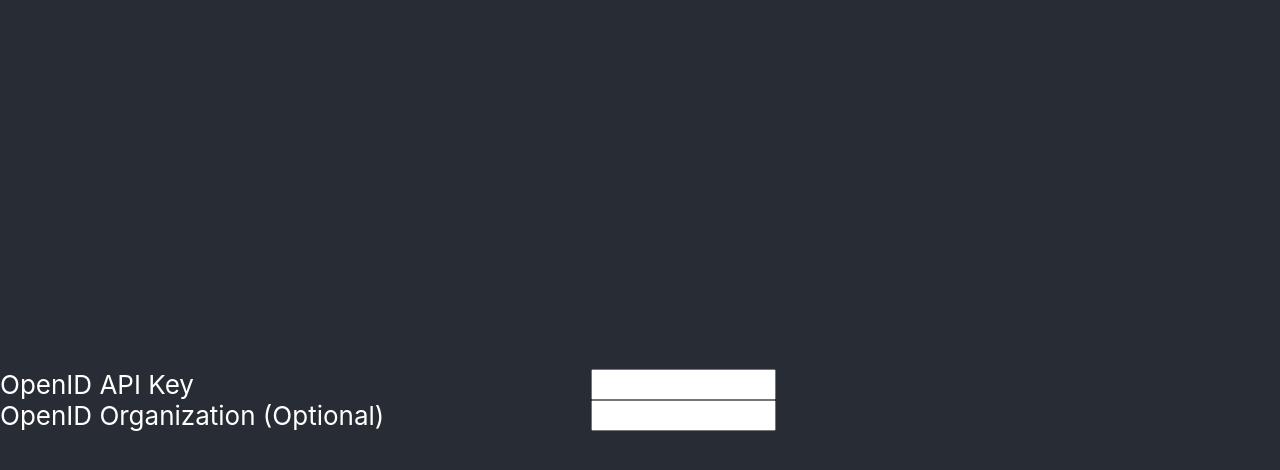
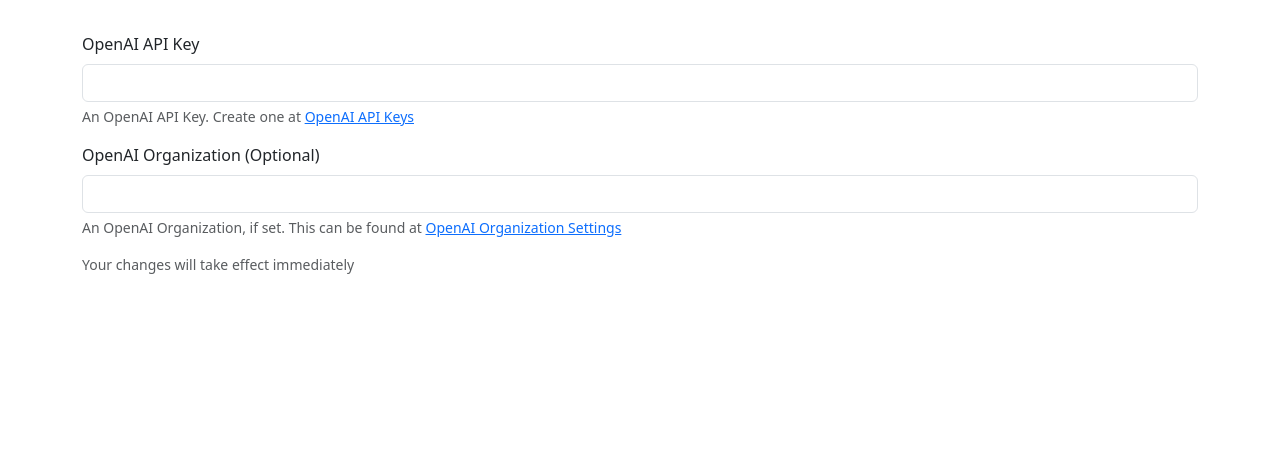
Before and after one commit to dpankros/cs410_project, a React (Create React App) app: page / in a window 1280 px wide. Shown: the top 470 px of the page. Built offline with nearby package versions, Linux system fonts and the light colour scheme.

Commit message:
Update: layout of the settings page Update: Remove most of the logging

```diff
--- a/src/menu/App.css
+++ b/src/menu/App.css
@@ -1,38 +1,38 @@
-.App {
-  text-align: center;
-}
+/*.App {*/
+/*  text-align: center;*/
+/*}*/
 
-.App-logo {
-  height: 40vmin;
-  pointer-events: none;
-}
+/*.App-logo {*/
+/*  height: 40vmin;*/
+/*  pointer-events: none;*/
+/*}*/
 
-@media (prefers-reduced-motion: no-preference) {
-  .App-logo {
-    animation: App-logo-spin infinite 20s linear;
-  }
-}
+/*@media (prefers-reduced-motion: no-preference) {*/
+/*  .App-logo {*/
+/*    animation: App-logo-spin infinite 20s linear;*/
+/*  }*/
+/*}*/
 
-.App-header {
-  background-color: #282c34;
-  min-height: 100vh;
-  display: flex;
-  flex-direction: column;
-  align-items: center;
-  justify-content: center;
-  font-size: calc(10px + 2vmin);
-  color: white;
-}
+/*.App-header {*/
+/*  background-color: #282c34;*/
+/*  min-height: 100vh;*/
+/*  display: flex;*/
+/*  flex-direction: column;*/
+/*  align-items: center;*/
+/*  justify-content: center;*/
+/*  font-size: calc(10px + 2vmin);*/
+/*  color: white;*/
+/*}*/
 
-.App-link {
-  color: #61dafb;
-}
+/*.App-link {*/
+/*  color: #61dafb;*/
+/*}*/
 
-@keyframes App-logo-spin {
-  from {
-    transform: rotate(0deg);
-  }
-  to {
-    transform: rotate(360deg);
-  }
-}
+/*@keyframes App-logo-spin {*/
+/*  from {*/
+/*    transform: rotate(0deg);*/
+/*  }*/
+/*  to {*/
+/*    transform: rotate(360deg);*/
+/*  }*/
+/*}*/
--- a/src/settings/App.css
+++ b/src/settings/App.css
@@ -1,69 +1,72 @@
-.App {
-  text-align: center;
-  width: 100%;
+body {
+    padding-top: 2em;
+}
+/*.App {*/
+/*  text-align: center;*/
+/*  width: 100%;*/
 
-}
+/*}*/
 
-.App-logo {
-  height: 40vmin;
-  pointer-events: none;
-}
+/*.App-logo {*/
+/*  height: 40vmin;*/
+/*  pointer-events: none;*/
+/*}*/
 
-@media (prefers-reduced-motion: no-preference) {
-  .App-logo {
-    animation: App-logo-spin infinite 20s linear;
-  }
-}
+/*@media (prefers-reduced-motion: no-preference) {*/
+/*  .App-logo {*/
+/*    animation: App-logo-spin infinite 20s linear;*/
+/*  }*/
+/*}*/
 
-.App-header {
-  background-color: #282c34;
-  min-height: 100vh;
-  display: flex;
-  flex-direction: column;
-  align-items: center;
-  justify-content: center;
-  font-size: calc(10px + 2vmin);
-  color: white;
-}
-.settings.form-container {
-  width: 100%;
-  background-color: #282c34;
-  min-height: 100vh;
-  display: flex;
-  flex-direction: column;
-  align-items: flex-start;
-  justify-content: center;
-  font-size: calc(10px + 2vmin);
-  color: white;
-}
-.form {
-  width: 100%;
-}
-.form-row {
-  width: 100%;
-  display: flex;
-  flex-direction: row;
-  justify-content: center;
-}
-.form-label {
-  display: flex;
-  flex-grow: 1;
-  width: 33%;
-}
-.form-input {
-  display: flex;
-  flex-grow: 3;
-}
+/*.App-header {*/
+/*  background-color: #282c34;*/
+/*  min-height: 100vh;*/
+/*  display: flex;*/
+/*  flex-direction: column;*/
+/*  align-items: center;*/
+/*  justify-content: center;*/
+/*  font-size: calc(10px + 2vmin);*/
+/*  color: white;*/
+/*}*/
+/*.settings.form-container {*/
+/*  width: 100%;*/
+/*  background-color: #282c34;*/
+/*  min-height: 100vh;*/
+/*  display: flex;*/
+/*  flex-direction: column;*/
+/*  align-items: flex-start;*/
+/*  justify-content: center;*/
+/*  font-size: calc(10px + 2vmin);*/
+/*  color: white;*/
+/*}*/
+/*.form {*/
+/*  width: 100%;*/
+/*}*/
+/*.form-row {*/
+/*  width: 100%;*/
+/*  display: flex;*/
+/*  flex-direction: row;*/
+/*  justify-content: center;*/
+/*}*/
+/*.form-label {*/
+/*  display: flex;*/
+/*  flex-grow: 1;*/
+/*  width: 33%;*/
+/*}*/
+/*.form-input {*/
+/*  display: flex;*/
+/*  flex-grow: 3;*/
+/*}*/
 
-.App-link {
-  color: #61dafb;
-}
+/*.App-link {*/
+/*  color: #61dafb;*/
+/*}*/
 
-@keyframes App-logo-spin {
-  from {
-    transform: rotate(0deg);
-  }
-  to {
-    transform: rotate(360deg);
-  }
-}
+/*@keyframes App-logo-spin {*/
+/*  from {*/
+/*    transform: rotate(0deg);*/
+/*  }*/
+/*  to {*/
+/*    transform: rotate(360deg);*/
+/*  }*/
+/*}*/
--- a/src/settings/App.js
+++ b/src/settings/App.js
@@ -1,12 +1,13 @@
 import './App.css';
+import 'bootstrap/dist/css/bootstrap.min.css';
 import {SettingContainer} from "./SettingsContainer";
 
 function App() {
   return (
-    <div className="App">
-        <div className="settings form-container">
+    <div className="App container">
+        {/*<div className="settings form-container">*/}
             <SettingContainer storage={chrome.storage.sync}/>
-        </div>
+        {/*</div>*/}
     </div>
   );
 }
--- a/src/settings/FormInput.js
+++ b/src/settings/FormInput.js
@@ -5,8 +5,9 @@ export function FormInput (props) {
     return (
         <input
             {...passThrough}
+            className="form-control"
             type={type}
-            size={size}
+            // size={size}
             value={value}
             onChange={e => onChange(e.target.value)}
         />
--- a/src/settings/Settings.js
+++ b/src/settings/Settings.js
@@ -8,18 +8,24 @@ export function Settings(props) {
 
 
         <form className="form">
-            <div className="form-row">
-                <div className="form-label">OpenID API Key</div>
-                <div className="form-input">
-                    <FormInput type="text" size={20} onChange={setOpenAiKey} value={openAiKey}/>
+            <div className="mb-3">
+                <label for="key" class="form-label">OpenAI API Key</label>
+                <FormInput id="key" type="text" onChange={setOpenAiKey} value={openAiKey}/>
+                <div id="keyHelpBlock" class="form-text">
+                    An OpenAI API Key.  Create one at <a href="https://platform.openai.com/api-keys" target="_blank">OpenAI API Keys</a>
                 </div>
             </div>
 
-            <div className="form-row">
-                <div className="form-label">OpenID Organization (Optional)</div>
-                <div className="form-input">
-                    <FormInput type="text" size={20} onChange={setOpenAiOrg} value={openAiOrg}/>
+            <div className="mb-3">
+                <label htmlFor="org" className="form-label">OpenAI Organization (Optional)</label>
+                <FormInput id="org" type="text" onChange={setOpenAiOrg} value={openAiOrg}/>
+                <div id="orfyHelpBlock" className="form-text">
+                    An OpenAI Organization, if set.  This can be found at <a href="https://platform.openai.com/account/organization" target="_blank">OpenAI Organization Settings</a>
                 </div>
+            </div>
+
+            <div id="generalHelpBlock" class="form-text">
+                Your changes will take effect immediately
             </div>
         </form>
     )
--- a/src/sidepanel/Sidepanel.js
+++ b/src/sidepanel/Sidepanel.js
@@ -71,7 +71,7 @@ function SidepanelItem(props) {
 }
 
 function OptionsButton({ children, ...rest }) {
-    return <a {...rest} onClick={() => chrome.runtime.openOptionsPage()}>{children}</a>
+    return <a {...rest} onClick={() => chrome.runtime.openOptionsPage()}><span style={{textDecoration: 'underline'}}>{children}</span></a>
 }
 
 function NoGptWarning(props) {
```
Also changed, not shown: src/background.js (+5 -9 lines).
